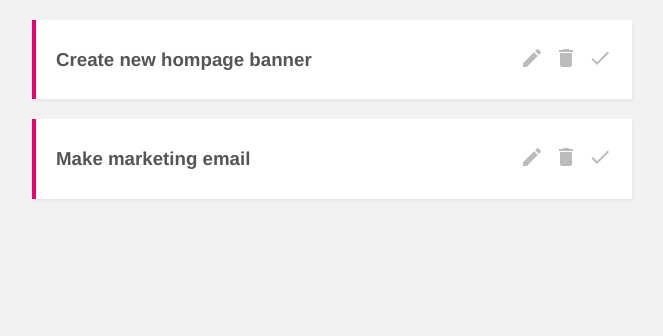
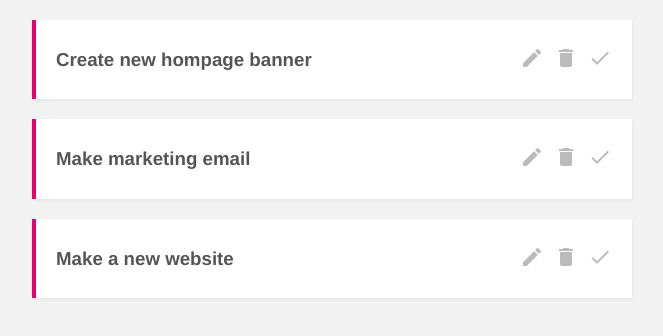
Before and after one commit to NNEUID/project-planner, a Vue app: page / in a window 1280 px wide. Shown: the top 336 px of the page, without its empty margins (308-971 px from the left). Built offline with nearby package versions, Linux system fonts and the light colour scheme; data requests are answered from the project's data file.

Commit message:
add ftech request to post new project to json-server db

```diff
--- a/data/db.json
+++ b/data/db.json
@@ -11,6 +11,12 @@
       "title": "Make marketing email",
       "details": "Lorem ipsum",
       "complete": false
+    },
+    {
+      "title": "Make a new website",
+      "details": "Blah blah blah blah",
+      "complete": false,
+      "id": 3
     }
   ]
 }
--- a/src/views/AddProject.vue
+++ b/src/views/AddProject.vue
@@ -19,7 +19,17 @@ export default {
   },
   methods: {
     handleSubmit() {
-      console.log(this.title, this.details);
+      const project = {
+        title: this.title,
+        details: this.details,
+        complete: false
+      }
+
+      fetch('http://localhost:3000/projects', {
+        method: 'POST',
+        headers: { 'Content-Type': 'application/json' },
+        body: JSON.stringify(project)
+      })
     }
   }
 }
```
